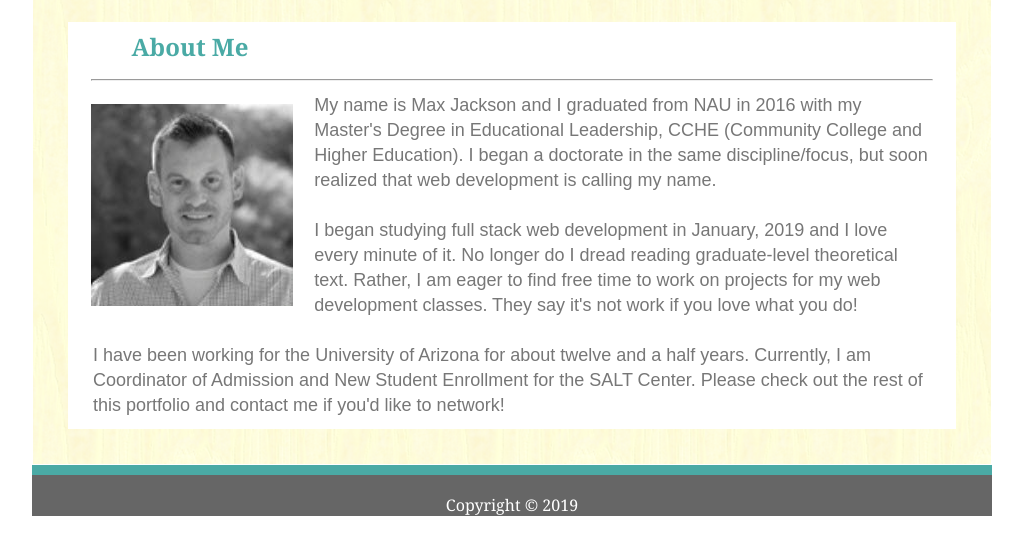
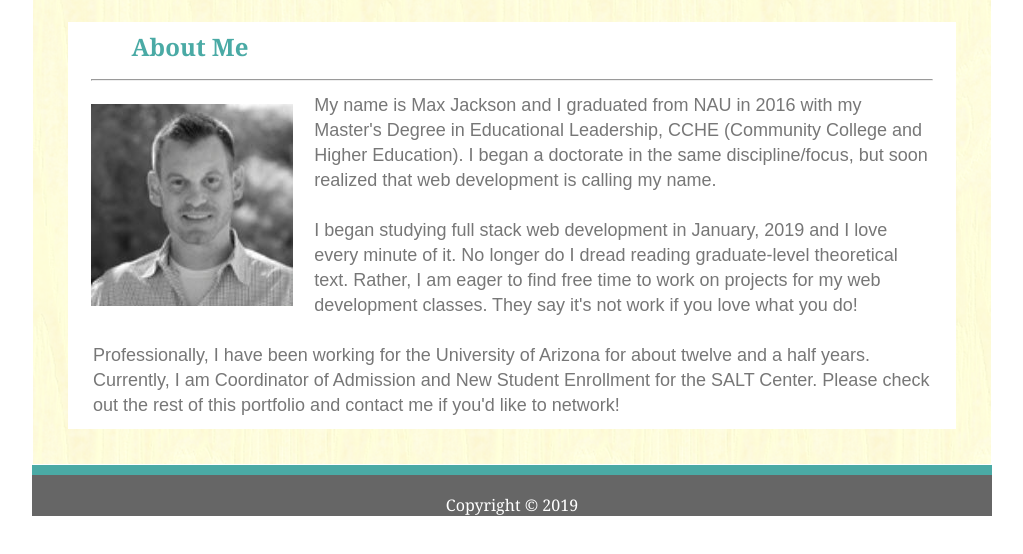
Before and after one commit to maxjcoder/Basic-Portfolio, a plain HTML site: page index.html in a window 1280 px wide. Shown: the part 70-624 px from the top of the page, without its empty margins (128-1151 px from the left). Drawn offline with Linux system fonts and the light colour scheme.

Commit message:
minor text update index

```diff
--- a/index.html
+++ b/index.html
@@ -64,7 +64,7 @@
                 </p>
                 <br>
                 <p>
-                    I have been working for the University of Arizona for about twelve and a half years. Currently, I am
+                    Professionally, I have been working for the University of Arizona for about twelve and a half years. Currently, I am
                     Coordinator of Admission and New Student Enrollment for the SALT Center.
 
                     Please check out the rest of this portfolio and contact me if you'd like to network!
```
